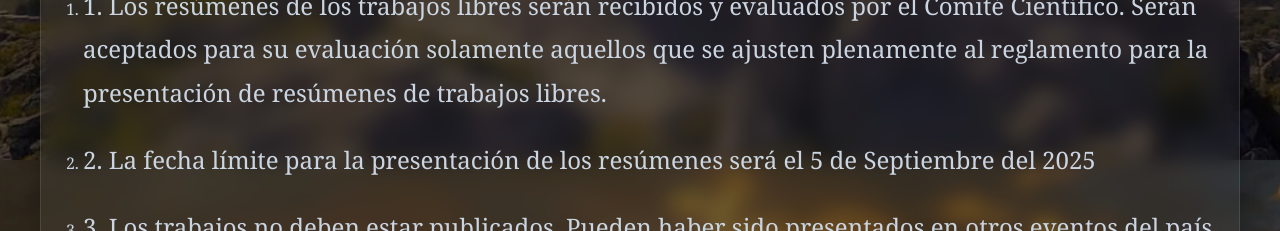
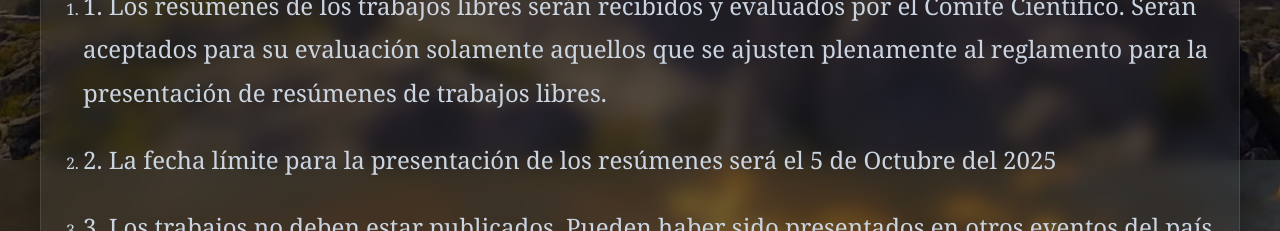
Before and after one commit to magnoitsystems/proyecto-jornadas-interhospitalarias, a Next.js app: page /trabajos in a window 1280 px wide. Shown: the part 1440-1671 px from the top of the page. Built offline with nearby package versions, Linux system fonts and the light colour scheme; no server answers; a web font is replaced by a local one.

Commit message:
modified limited date for uploading new manuscripts

```diff
--- a/src/components/rulesToPostWork/Rules.tsx
+++ b/src/components/rulesToPostWork/Rules.tsx
@@ -11,7 +11,7 @@ export default function ContentSections() {
                         Científico.
                         Serán aceptados para su evaluación solamente aquellos que se ajusten plenamente al
                         reglamento para la presentación de resúmenes de trabajos libres.</h3></li>
-                    <li><h3>2. La fecha límite para la presentación de los resúmenes será el 5 de Septiembre del
+                    <li><h3>2. La fecha límite para la presentación de los resúmenes será el 5 de Octubre del
                         2025</h3></li>
                     <li><h3>3. Los trabajos no deben estar publicados. Pueden haber sido presentados en otros eventos
                         del país
```
